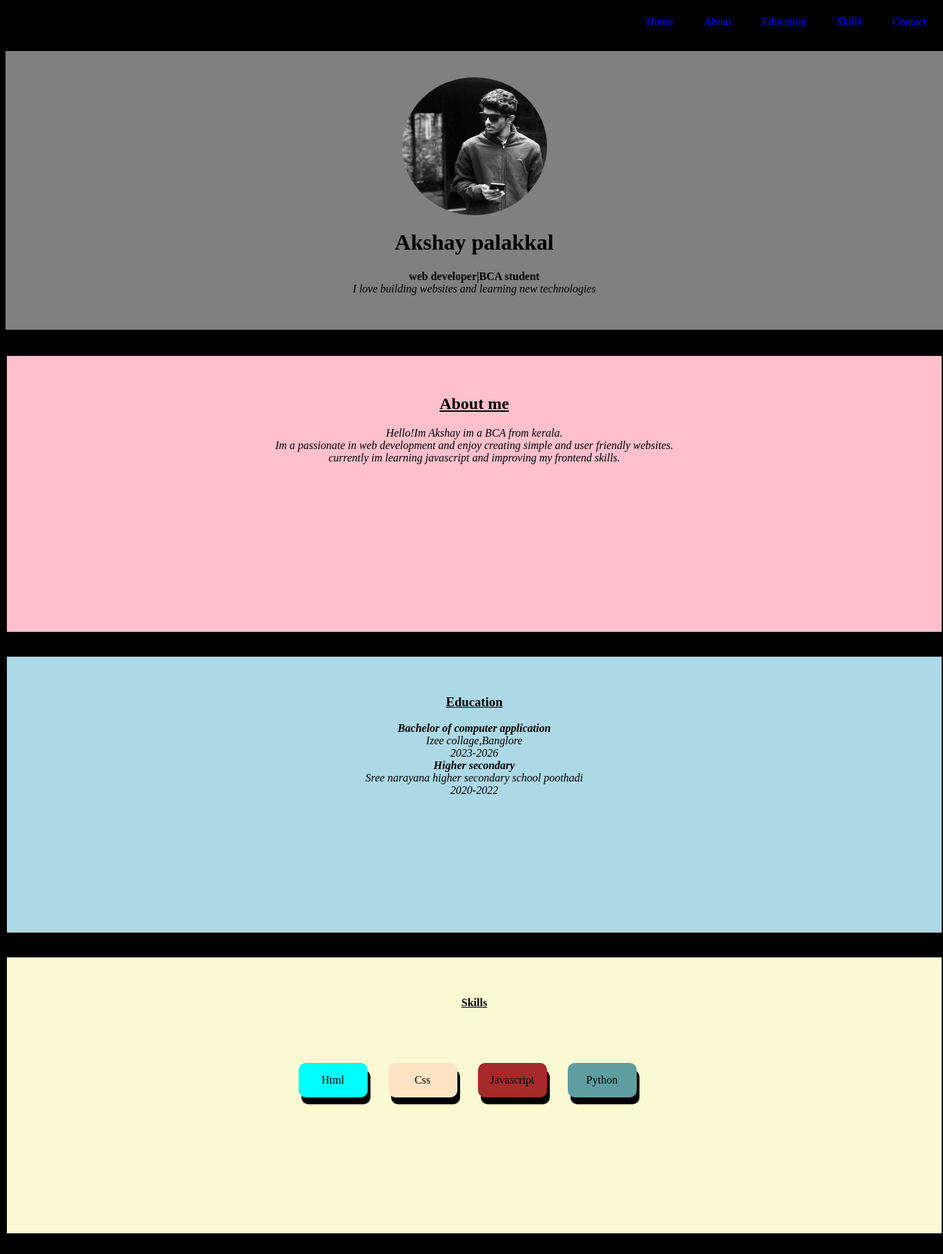
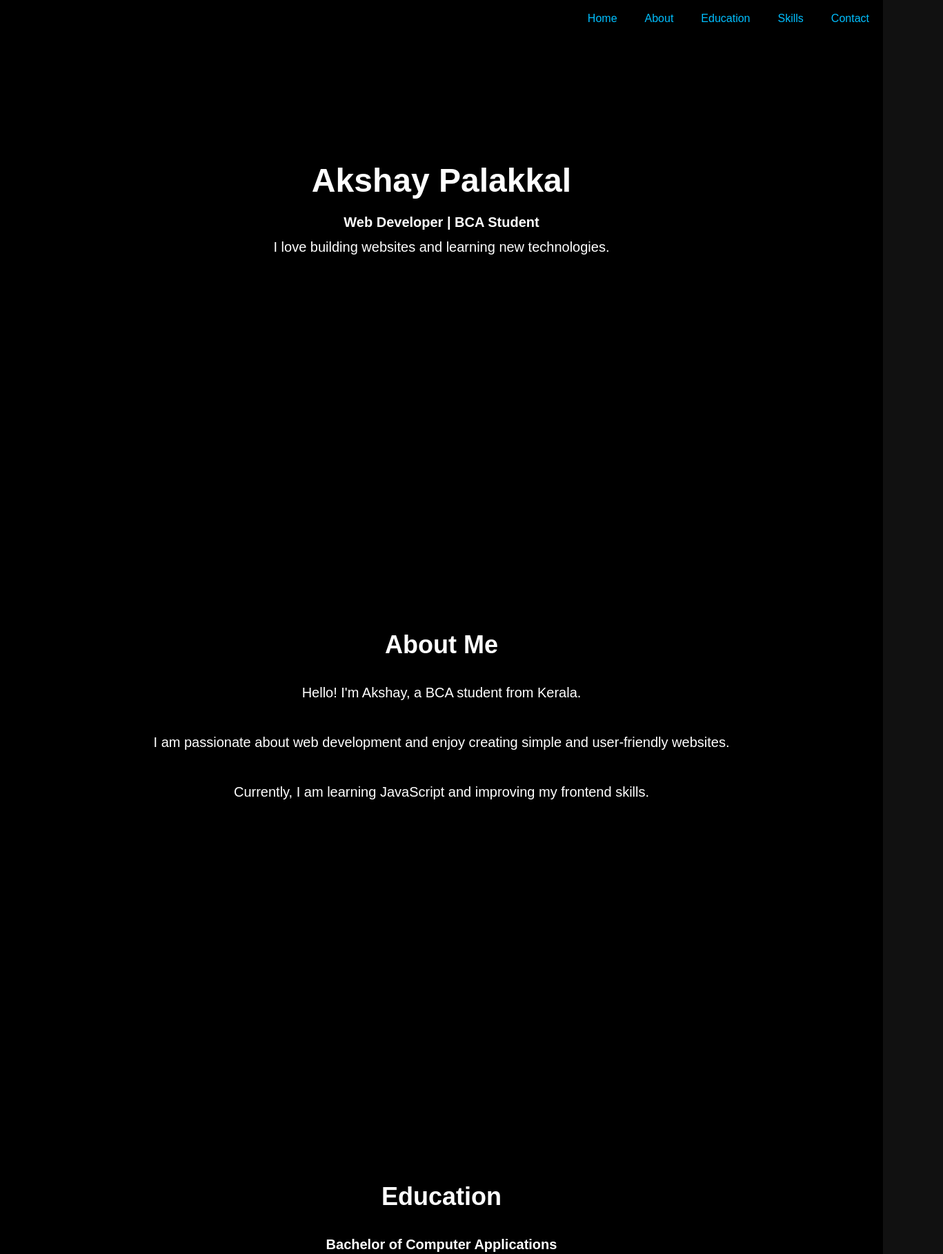
Before and after one commit to akshaypalakkal/Akshay, a plain HTML site: page index.html in a window 1280 px wide. Shown: the top 1818 px of the page at 69% size, 1367 px wide, since content can reach past the window. Drawn offline with Linux system fonts and the light colour scheme.

Commit message:
Add files via upload

```diff
--- a/index.html
+++ b/index.html
@@ -1,207 +1,295 @@
 <!DOCTYPE html>
 <html lang="en">
+
 <head>
     <meta charset="UTF-8">
     <meta name="viewport" content="width=device-width, initial-scale=1.0">
-    <title>Document</title>
-    <STYLE>
-        HTML{
-            scroll-behavior:smooth;
+    <title>Akshay Portfolio</title>
+
+    <style>
+        * {
+            margin: 0;
+            padding: 0;
+            box-sizing: border-box;
         }
-        ul{
-            list-style-type: none;
-            margin:0px auto;
-            padding:0px;
-            background: black;
-            text-align: right;
-            width: 1355px;
+
+        html {
+            scroll-behavior: smooth;
         }
-        li{
-            display:inline-block;
+
+        body {
+            font-family: Arial, sans-serif;
+            background-color: #111;
+            color: white;
         }
-        li a{
-            display:block;
+
+        /* Navigation Bar */
+
+        nav {
+            background-color: black;
+            position: sticky;
+            top: 0;
+            z-index: 1000;
+        }
+
+        nav ul {
+            display: flex;
+            justify-content: flex-end;
+            list-style: none;
+        }
+
+        nav ul li a {
+            display: block;
+            padding: 18px 20px;
             text-decoration: none;
-            color:blue;
-            padding:15px 20px;
+            color: #00bfff;
+            transition: 0.3s;
         }
-        li a:hover{
+
+        nav ul li a:hover {
             background-color: white;
+            color: black;
         }
-        .Section{
-            padding:2px;
-            height:500px;
-            width:1000px;
-        }
-        #Home{
-            background-color:gray;
-            width:1355px;
-            text-align: center;
-            height:400px;
-        }
-        #About{
 
-            background-color:pink;
-            width:1355px;
-            text-align: center;
-            height: 400px;
+        /* Sections */
 
-        }
-        #Education{
-            background-color: lightblue;
-            width: 1355px;
-            text-align: center;
-            height: 400px;
-
-        }
-        #Skills{
-            background-color:lightgoldenrodyellow;
-            width: 1355px;
-            text-align: center;
-            height: 400px;
-        }
-        #Contact{
-            background-color:lightgrey;
-            width:1355px;
-            text-align: center;
-            height: 400px;
-        }
-        .image img{
-            border-radius: 50%;
-            height:200px;
-            width:210px;
-            margin:0 auto;
-            display: block;
-        }
-        .image h1{
-            text-align: center;
-
-        }
-        .image p{
-            text-align: center;
-
-        }
-        .image h2{
+        section {
+            min-height: 100vh;
+            padding: 60px 20px;
             text-align: center;
         }
-        .image h3{
-            text-align: center;
-        }
-        .image h4{
-            text-align: center;
-        }
-        .image h5{
-            text-align: center;
-        }
-        .card1{
-            text-align: center;
-            background-color: aqua;
-            width:100px;
-            height:50px;
-            margin: 3px auto;
-            box-shadow:4px 10px black;
-            border-radius: 10px;
-        }
-        .card2{
-            text-align: center;
-            background-color: bisque;
-            width:100px;
-            height: 50px;
-            margin:3px auto;
-            box-shadow: 4px 10px black;
-            border-radius:10px ;
 
-        }
-        .card3{
-            text-align: center;
-            background-color: brown;
-            width: 100px;
-            height:50px;
-            margin:3px auto;
-            box-shadow:4px 10px black ;
-            border-radius: 10px;
-        }
-        .card4{
-            text-align: center;
-            background-color: cadetblue;
-            width: 100px;
-            height:50px;
-            margin:3px auto;
-            box-shadow: 4px 10px black;
-            border-radius:10px ;
-        }
-        .container{
-            text-align: center;
-            display:inline-flex;
-            margin-top: 100px auto;
-            gap:10px;
-            align-items: center;
-            flex-wrap:wrap;
-
-        }
-        body{
-            background-color: black;
+        #home {
+            background-color:black;
         }
 
+        #about {
+            background-color:black;
+            color: white;
+        }
 
-    </Style>
+        #education {
+            background-color: black;
+            color: white;
+        }
 
+        #skills {
+            background-color:black;
+            color: white;
+        }
+
+        #contact {
+            background-color:black;
+            color: white;
+        }
+
+        /* Home Content */
+
+        .home-content {
+            margin-top: 120px;
+        }
+
+        .home-content h1 {
+            font-size: 48px;
+            margin-bottom: 15px;
+        }
+
+        .home-content p {
+            font-size: 20px;
+            line-height: 1.8;
+        }
+
+        /* Headings */
+
+        h2 {
+            margin-bottom: 30px;
+            font-size: 36px;
+        }
+
+        /* Skills Cards */
+
+        .skills-container {
+            display: flex;
+            justify-content: center;
+            gap: 20px;
+            flex-wrap: wrap;
+            margin-top: 40px;
+        }
+
+        .skill-card {
+            width: 140px;
+            height: 70px;
+            display: flex;
+            justify-content: center;
+            align-items: center;
+            border-radius: 12px;
+            font-weight: bold;
+            font-size: 18px;
+            box-shadow: 0 4px 10px rgba(0, 0, 0, 0.4);
+            transition: 0.3s;
+        }
+
+        .skill-card:hover {
+            transform: scale(1.05);
+        }
+
+        .html {
+            background-color: aqua;
+        }
+
+        .css {
+            background-color: bisque;
+        }
+
+        .javascript {
+            background-color: brown;
+            color: white;
+        }
+
+        .python {
+            background-color: cadetblue;
+            color: white;
+        }
+
+        /* Paragraph Styling */
+
+        p {
+            font-size: 20px;
+            line-height: 1.8;
+        }
+
+        /* Responsive */
+
+        @media (max-width: 768px) {
+
+            nav ul {
+                justify-content: center;
+                flex-wrap: wrap;
+            }
+
+            .home-content h1 {
+                font-size: 36px;
+            }
+
+            p {
+                font-size: 18px;
+            }
+        }
+        h1{
+            color: white;
+        }
+        p{
+            color:white;
+        }
+    </style>
 </head>
+
 <body>
-    <ul>
-        <li><a href="#Home">Home</a></li>
-        <li><a href="#About">About </a></li>
-        <li><a href="#Education">Education</a></li>
-        <li><a href="#Skills">Skills</a></li>
-        <li><a href="#Contact">Contact</a></li>
-    </ul>
-    <br>
-    <div id="Home" class="Section">
-        <div class="image"><br><br>
-    <img src="photo.jpeg">
-    <h1><b>Akshay palakkal</b></h1>
-    <P><b>web developer|BCA student</b><br>
-        <i>I love building websites and learning new technologies</i></P></div>
-        <br><br><br><br>
-        <div id="About" class="section">
+
+    <!-- Navigation -->
+
+    <nav>
+        <ul>
+            <li><a href="#home">Home</a></li>
+            <li><a href="#about">About</a></li>
+            <li><a href="#education">Education</a></li>
+            <li><a href="#skills">Skills</a></li>
+            <li><a href="#contact">Contact</a></li>
+        </ul>
+    </nav>
+
+    <!-- Home Section -->
+
+    <section id="home">
+
+        <div class="home-content">
+
+            <h1>Akshay Palakkal</h1>
+
+            <p>
+                <b>Web Developer | BCA Student</b>
+                <br>
+                I love building websites and learning new technologies.
+            </p>
+
+        </div>
+
+    </section>
+
+    <!-- About Section -->
+
+    <section id="about">
+
+        <h2>About Me</h2>
+
+        <p>
+            Hello! I'm Akshay, a BCA student from Kerala.
             <br><br>
-        <h2><b><u>About me</u></b></h2>
-        <p><i>Hello!Im Akshay im a BCA from kerala.<br>
-            Im a passionate in web development and enjoy creating simple and user friendly websites.<br>
-            currently im learning javascript and improving my frontend skills.</i>
-            </p></div><br><br>
-            <div id="Education" class="section"><br><br>
-            <h3><b><u>Education</u></b></h3>
-            <p><i><b>Bachelor of computer application</b><br>
-            Izee collage,Banglore<br>
-            2023-2026<br>
-           <b> Higher secondary</b><br>
-            Sree narayana higher secondary school poothadi<br>
-            2020-2022</i></p></div><br><br>
-            <div id="Skills" class="section"><br><br>
-            <h4><b><u>Skills</u></b></h4><br><br><br>
-            <div class="container">
-            <div class="card1">
-            <p>Html</div></P><br>
-            <div class="card2">
-            <P>Css</div></P><br>
-            <div class="card3">
-            <P>Javascript</div></P><br>
-            <div class="card4">
-            <P>Python</div><br></p></div></div><br><br>
-            <div id="Contact" class="section"><br><br>
-            <h5><b><U>Contact</U></b></h5><br>
-            <p>ph:8590639336<br>
-                Email:ppakshay13@gmail.com<br></p></div>
-    </div>
+            I am passionate about web development and enjoy creating
+            simple and user-friendly websites.
+            <br><br>
+            Currently, I am learning JavaScript and improving my frontend skills.
+        </p>
 
+    </section>
 
+    <!-- Education Section -->
 
+    <section id="education">
 
+        <h2>Education</h2>
 
+        <p>
+            <b>Bachelor of Computer Applications</b>
+            <br>
+            Izee College, Bangalore
+            <br>
+            2023 - 2026
+            <br><br>
 
+            <b>Higher Secondary</b>
+            <br>
+            Sree Narayana Higher Secondary School Poothadi
+            <br>
+            2020 - 2022
+        </p>
 
+    </section>
 
+    <!-- Skills Section -->
+
+    <section id="skills">
+
+        <h2>Skills</h2>
+
+        <div class="skills-container">
+
+            <div class="skill-card html">HTML</div>
+
+            <div class="skill-card css">CSS</div>
+
+            <div class="skill-card javascript">JavaScript</div>
+
+            <div class="skill-card python">Python</div>
+
+        </div>
+
+    </section>
+
+    <!-- Contact Section -->
+
+    <section id="contact">
+
+        <h2>Contact</h2>
+
+        <p>
+            Phone: 8590639336
+            <br><br>
+            Email: ppakshay13@gmail.com
+        </p>
+
+    </section>
 
 </body>
+
 </html>
```
